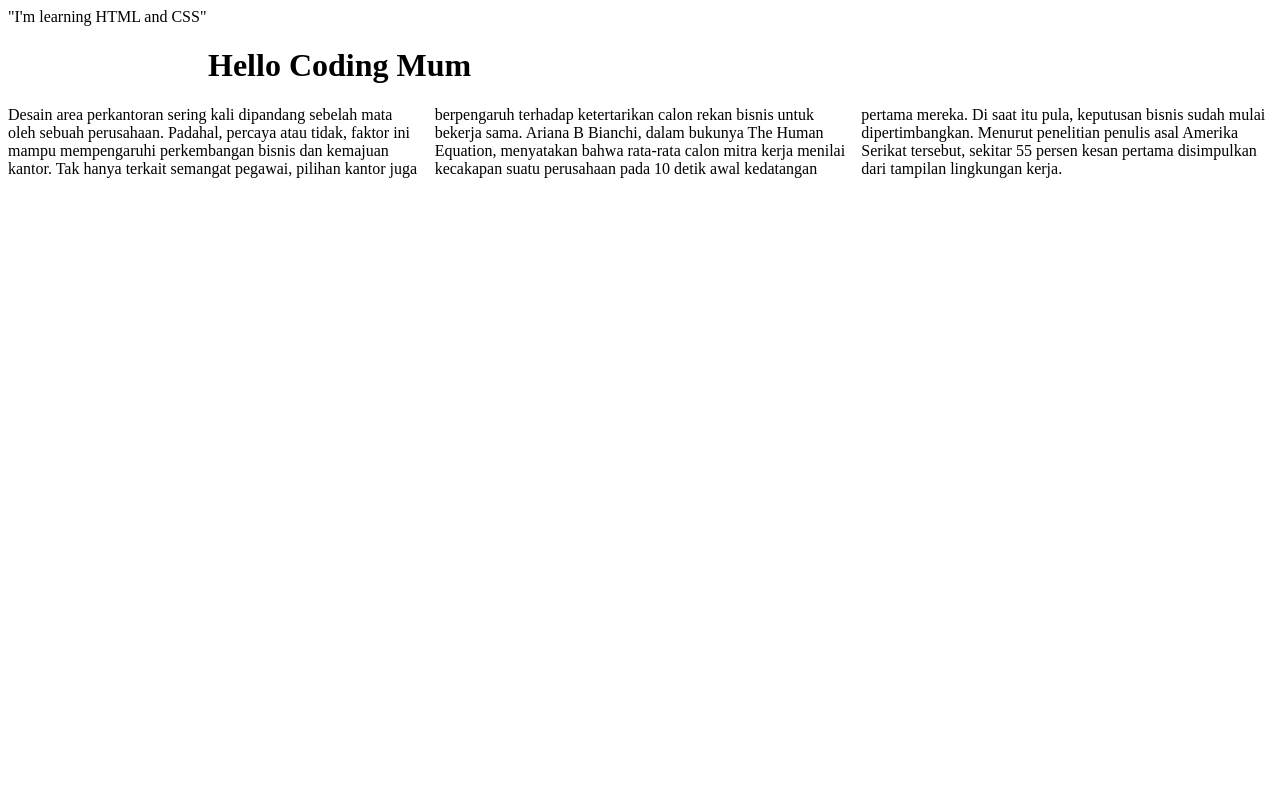
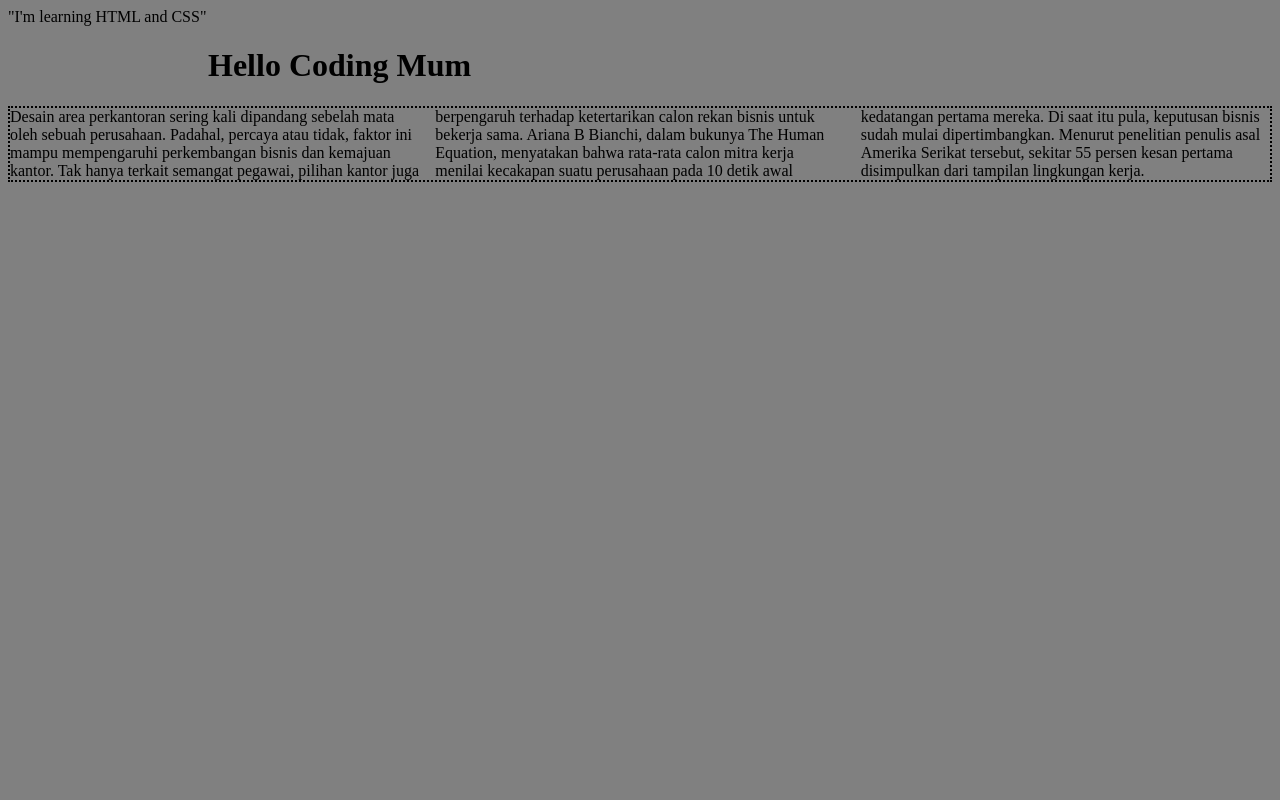
Before and after one commit to msoedirgo/msoedirgo.github.io, a PHP site: page / in a window 1280 px wide. Run offline with PHP 8.4, Linux system fonts and the light colour scheme.

Commit message:
update 3

```diff
--- a/mystyle.css
+++ b/mystyle.css
@@ -1,11 +1,13 @@
 body{
-  background-color: white;
+  background-color: grey;
   }
   h1{
     color: black;
     margin-left:200px;
   }
 div{
+  border-style: dotted;
+  border-width: 2px;
   -webkit-column-count:3;/*chrome,safari,opera*/
   -moz-column-count:3;/*firefox*?
   column-count:3;
```
